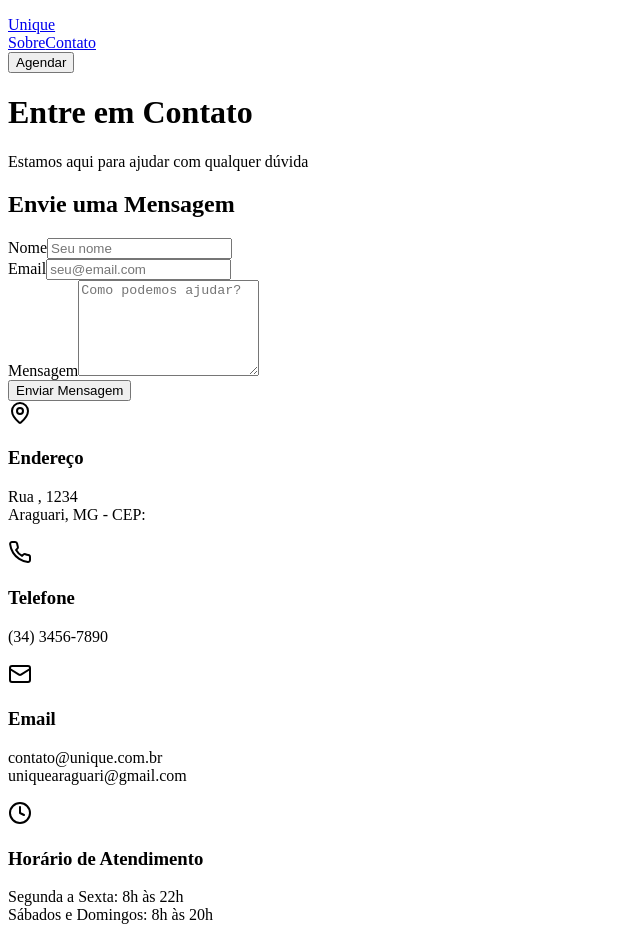
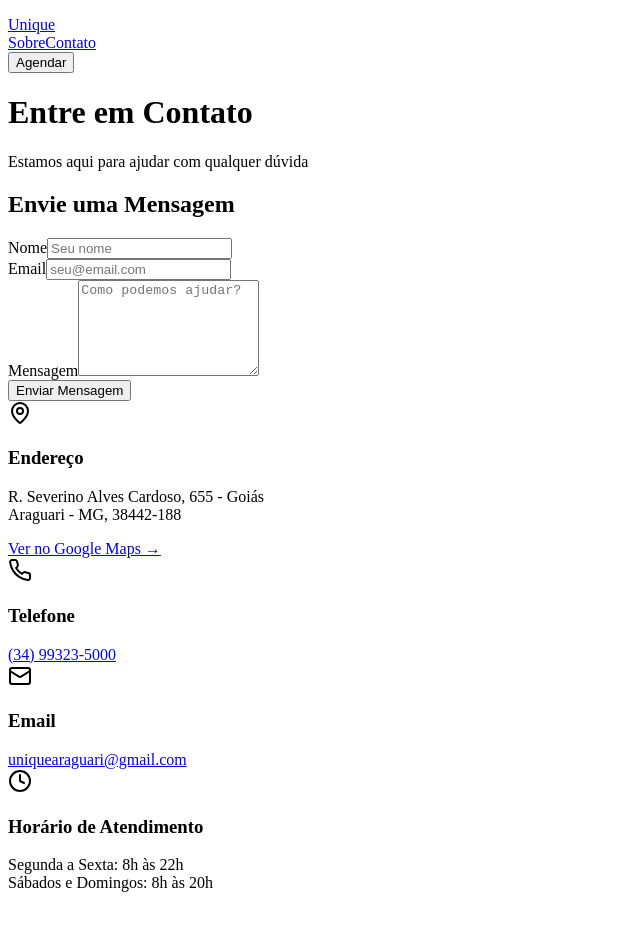
Before and after one commit to danilodaher/agendamento_unique, a React (Vite) app in the folder client/: page /contato in a window 1280 px wide. Shown: the whole page, without its empty margins (0-640 px from the left). After the commit the page ends 908 px from the top, so only its background shows below. Built offline with nearby package versions, Linux system fonts and the light colour scheme.

Commit message:
feat: add location section, update contact page, translate README to english

```diff
--- /dev/null
+++ b/client/src/components/LocationSection.tsx
@@ -0,0 +1,99 @@
+import { MapPin, Phone, Mail } from "lucide-react";
+import { Card, CardContent } from "@/components/ui/card";
+
+export default function LocationSection() {
+  const address = "R. Severino Alves Cardoso, 655 - Goiás, Araguari - MG, 38442-188, Brasil";
+  const encodedAddress = encodeURIComponent(address);
+  const googleMapsUrl = `https://www.google.com/maps/embed/v1/place?key=${import.meta.env.VITE_GOOGLE_MAPS_API_KEY || 'AIzaSyBFw0Qbyq9zTFTd-tUY6d_s6ng4bUUgEzg'}&q=${encodedAddress}`;
+  const googleMapsLink = `https://www.google.com/maps/search/?api=1&query=${encodedAddress}`;
+
+  return (
+    <section className="py-16 bg-background">
+      <div className="max-w-7xl mx-auto px-6">
+        <div className="text-center mb-12">
+          <h2 className="text-4xl font-bold mb-4 bg-gradient-to-r from-[#667eea] to-[#764ba2] bg-clip-text text-transparent">
+            Nossa Localização
+          </h2>
+          <p className="text-xl text-muted-foreground">
+            Venha nos visitar
+          </p>
+        </div>
+
+        <div className="grid md:grid-cols-2 gap-8">
+          <Card>
+            <CardContent className="p-0">
+              <div className="w-full h-[400px] rounded-lg overflow-hidden">
+                <iframe
+                  width="100%"
+                  height="100%"
+                  style={{ border: 0 }}
+                  loading="lazy"
+                  allowFullScreen
+                  referrerPolicy="no-referrer-when-downgrade"
+                  src={googleMapsUrl}
+                  title="Localização Unique"
+                />
+              </div>
+            </CardContent>
+          </Card>
+
+          <div className="space-y-6">
+            <Card>
+              <CardContent className="p-6">
+                <div className="flex items-start gap-4">
+                  <MapPin className="w-6 h-6 text-primary mt-1 flex-shrink-0" />
+                  <div>
+                    <h3 className="text-lg font-semibold mb-2">Endereço</h3>
+                    <p className="text-muted-foreground mb-4">{address}</p>
+                    <a
+                      href={googleMapsLink}
+                      target="_blank"
+                      rel="noopener noreferrer"
+                      className="text-primary hover:underline text-sm"
+                    >
+                      Abrir no Google Maps →
+                    </a>
+                  </div>
+                </div>
+              </CardContent>
+            </Card>
+
+            <Card>
+              <CardContent className="p-6">
+                <div className="flex items-start gap-4">
+                  <Phone className="w-6 h-6 text-primary mt-1 flex-shrink-0" />
+                  <div>
+                    <h3 className="text-lg font-semibold mb-2">Telefone</h3>
+                    <a
+                      href="tel:+5534999999999"
+                      className="text-muted-foreground hover:text-primary transition-colors"
+                    >
+                      (34)99323-5000
+                    </a>
+                  </div>
+                </div>
+              </CardContent>
+            </Card>
+
+            <Card>
+              <CardContent className="p-6">
+                <div className="flex items-start gap-4">
+                  <Mail className="w-6 h-6 text-primary mt-1 flex-shrink-0" />
+                  <div>
+                    <h3 className="text-lg font-semibold mb-2">Email</h3>
+                    <a
+                      href="mailto:uniquearaguari@gmail.com"
+                      className="text-muted-foreground hover:text-primary transition-colors"
+                    >
+                      uniquearaguari@gmail.com
+                    </a>
+                  </div>
+                </div>
+              </CardContent>
+            </Card>
+          </div>
+        </div>
+      </div>
+    </section>
+  );
+}
--- a/client/src/pages/Contact.tsx
+++ b/client/src/pages/Contact.tsx
@@ -91,9 +91,17 @@ export default function Contact() {
                   <div>
                     <h3 className="font-semibold mb-1">Endereço</h3>
                     <p className="text-muted-foreground">
-                      Rua , 1234<br />
-                      Araguari, MG - CEP:
+                      R. Severino Alves Cardoso, 655 - Goiás<br />
+                      Araguari - MG, 38442-188
                     </p>
+                    <a
+                      href="https://www.google.com/maps/search/?api=1&query=R.+Severino+Alves+Cardoso,+655+-+Goi%C3%A1s,+Araguari+-+MG,+38442-188,+Brasil"
+                      target="_blank"
+                      rel="noopener noreferrer"
+                      className="text-primary hover:underline text-sm mt-2 inline-block"
+                    >
+                      Ver no Google Maps →
+                    </a>
                   </div>
                 </CardContent>
               </Card>
@@ -103,9 +111,12 @@ export default function Contact() {
                   <Phone className="w-6 h-6 text-primary mt-1" />
                   <div>
                     <h3 className="font-semibold mb-1">Telefone</h3>
-                    <p className="text-muted-foreground">
-                      (34) 3456-7890<br />
-                    </p>
+                    <a
+                      href="tel:+5534993235000"
+                      className="text-muted-foreground hover:text-primary transition-colors"
+                    >
+                      (34) 99323-5000
+                    </a>
                   </div>
                 </CardContent>
               </Card>
@@ -115,10 +126,12 @@ export default function Contact() {
                   <Mail className="w-6 h-6 text-primary mt-1" />
                   <div>
                     <h3 className="font-semibold mb-1">Email</h3>
-                    <p className="text-muted-foreground">
-                      contato@unique.com.br<br />
+                    <a
+                      href="mailto:uniquearaguari@gmail.com"
+                      className="text-muted-foreground hover:text-primary transition-colors"
+                    >
                       uniquearaguari@gmail.com
-                    </p>
+                    </a>
                   </div>
                 </CardContent>
               </Card>
--- a/client/src/pages/Home.tsx
+++ b/client/src/pages/Home.tsx
@@ -1,11 +1,13 @@
 import Navbar from "@/components/Navbar";
 import Hero from "@/components/Hero";
+import LocationSection from "@/components/LocationSection";
 
 export default function Home() {
   return (
     <div className="min-h-screen">
       <Navbar />
       <Hero />
+      <LocationSection />
     </div>
   );
 }
```
Also changed, not shown: 1 other file (tests, documents, lock files or other folders).
